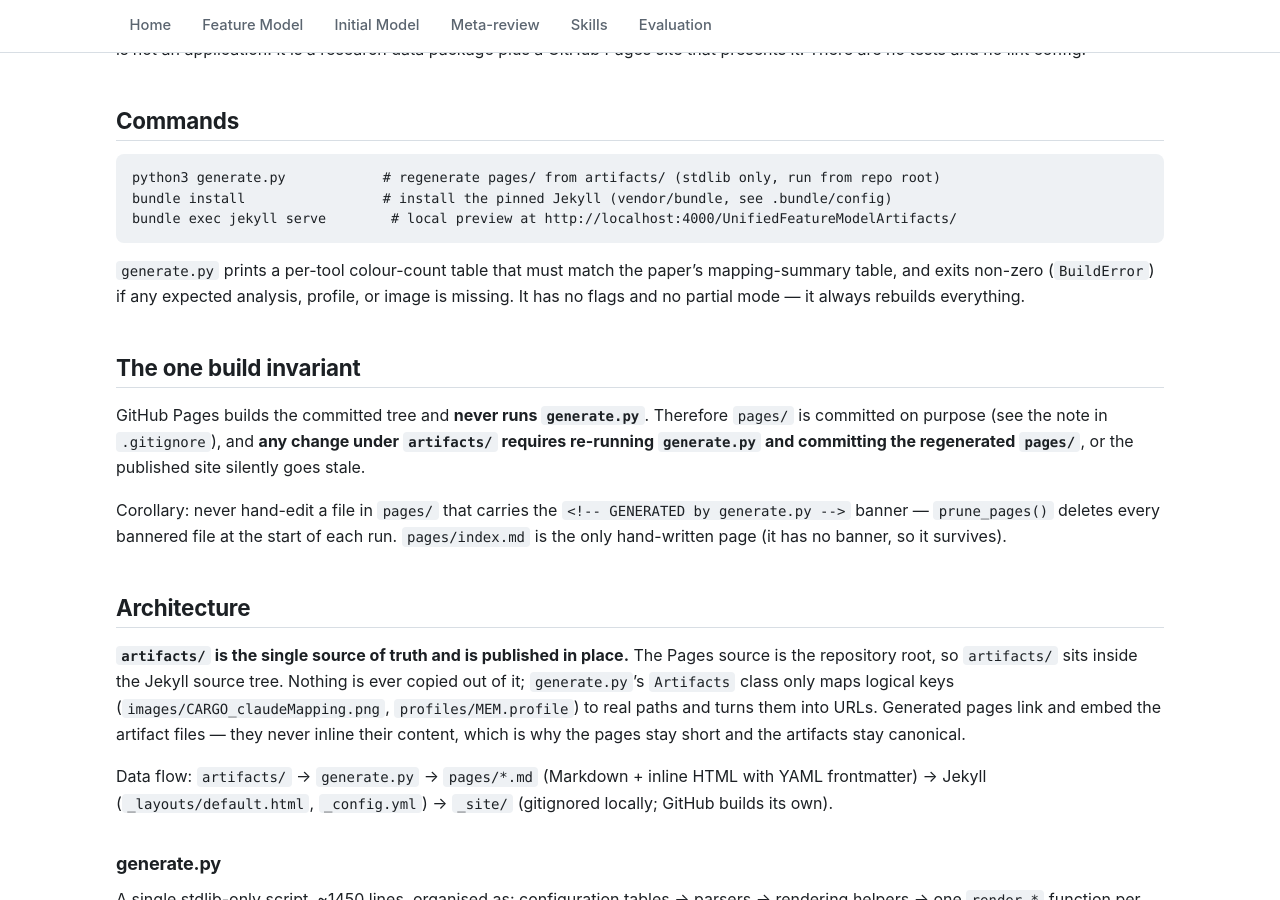
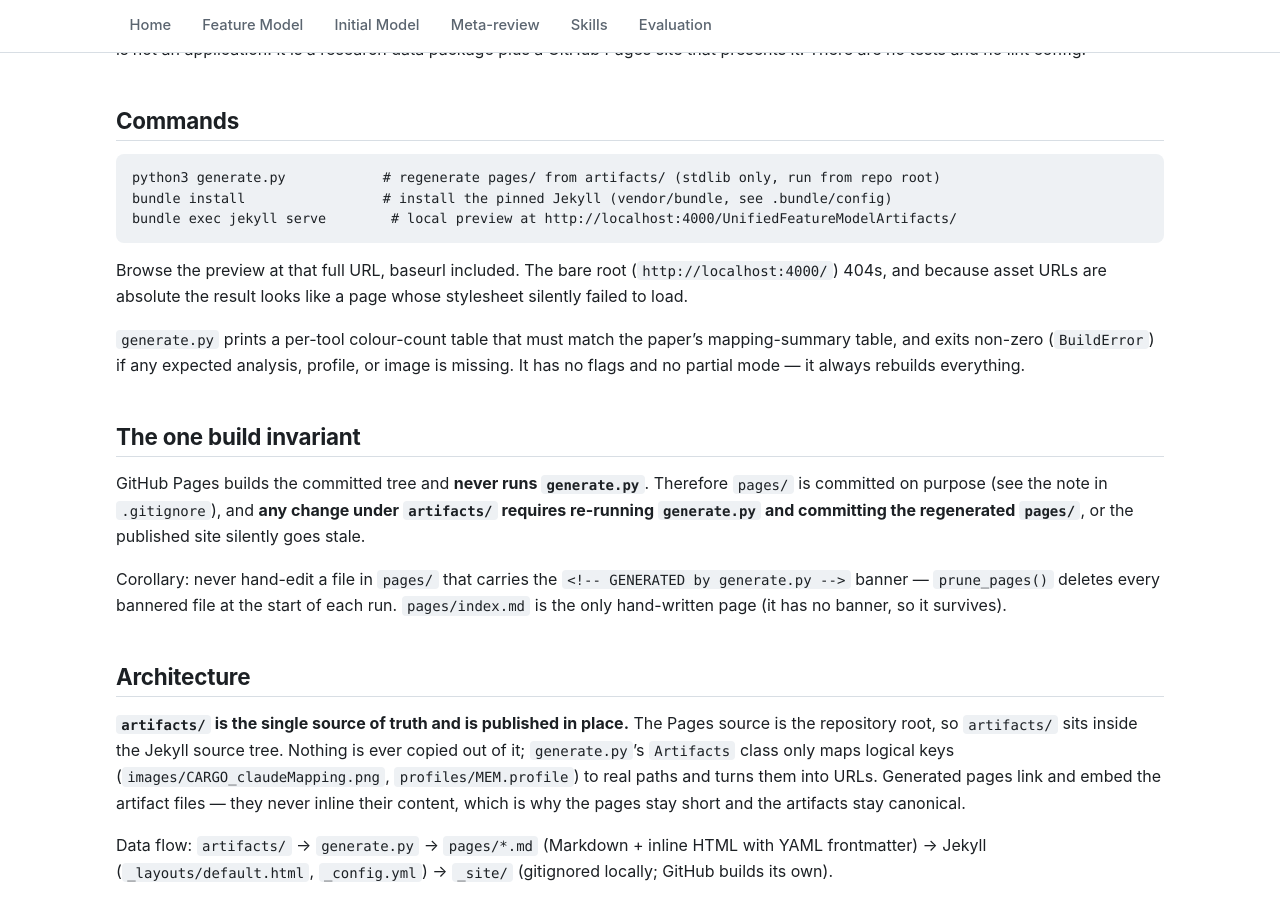
Before and after one commit to socialsoftware/UnifiedFeatureModelArtifacts, a Jekyll site: the page built from CLAUDE.md, in a window 1280 px wide and 900 px high, scrolled down 396 px. Built offline with Jekyll 4.4.1, drawn with Linux system fonts in a browser that asks for light colours; our own code applies the rules of GitHub Pages for plain Markdown files.

Commit message:
Add icon to tab

````diff
--- a/CLAUDE.md
+++ b/CLAUDE.md
@@ -16,6 +16,10 @@
 bundle install                 # install the pinned Jekyll (vendor/bundle, see .bundle/config)
 bundle exec jekyll serve        # local preview at http://localhost:4000/UnifiedFeatureModelArtifacts/
 ```
+
+Browse the preview at that full URL, baseurl included. The bare root
+(`http://localhost:4000/`) 404s, and because asset URLs are absolute the result
+looks like a page whose stylesheet silently failed to load.
 
 `generate.py` prints a per-tool colour-count table that must match the paper's
 mapping-summary table, and exits non-zero (`BuildError`) if any expected
--- a/_layouts/default.html
+++ b/_layouts/default.html
@@ -3,11 +3,16 @@
 <head>
 <meta charset="utf-8">
 <meta name="viewport" content="width=device-width, initial-scale=1">
-<!-- FIXME: add Tecnico logo as tab icon -->
+<!-- The Técnico shield, lifted from the official identity kit. The tab icons are
+     cropped flush to the shield: browsers already inset the favicon in their own
+     padding box, so any margin baked in here just makes the mark look small. The
+     apple-touch-icon keeps a margin -- iOS crops it to a rounded square. -->
+<link rel="icon" href="{{ '/assets/images/favicon.svg' | relative_url }}" type="image/svg+xml">
+<link rel="icon" href="{{ '/assets/images/favicon.ico' | relative_url }}" sizes="32x32">
+<link rel="apple-touch-icon" href="{{ '/assets/images/apple-touch-icon.png' | relative_url }}">
 <title>{% if page.title and page.title != "Home" %}{{ page.title }} · {% endif %}{{ site.title }}</title>
 <meta name="description" content="{{ page.description | default: site.description }}">
 <link rel="stylesheet" href="{{ '/assets/css/style.css' | relative_url }}">
-<!-- FIXME: for some reason, when switching tabs, the css is not properly loading -->
 </head>
 <body>
 
@@ -35,13 +40,10 @@
       {%- for p in nav -%}
         {%- assign here = false -%}
         {%- if page.url == p.url -%}{%- assign here = true -%}{%- endif -%}
-        {%- comment -%} Keep "Tools" highlighted on each per-tool page. {%- endcomment -%}
-        {%- if p.url == '/tools/' and page.url contains '/tools/' -%}{%- assign here = true -%}{%- endif -%}
         <li><a href="{{ p.url | relative_url }}"{% if here %} aria-current="page"{% endif %}>{{ p.nav_title | default: p.title }}</a></li>
       {%- endfor -%}
     </ul>
   </div>
-  <!-- FIXME: add search bar -->
 </nav>
 
 <main id="content" class="wrap">
````
Also changed, not shown: assets/images/apple-touch-icon.png (added), assets/images/favicon.ico (added), assets/images/favicon.svg (added).
